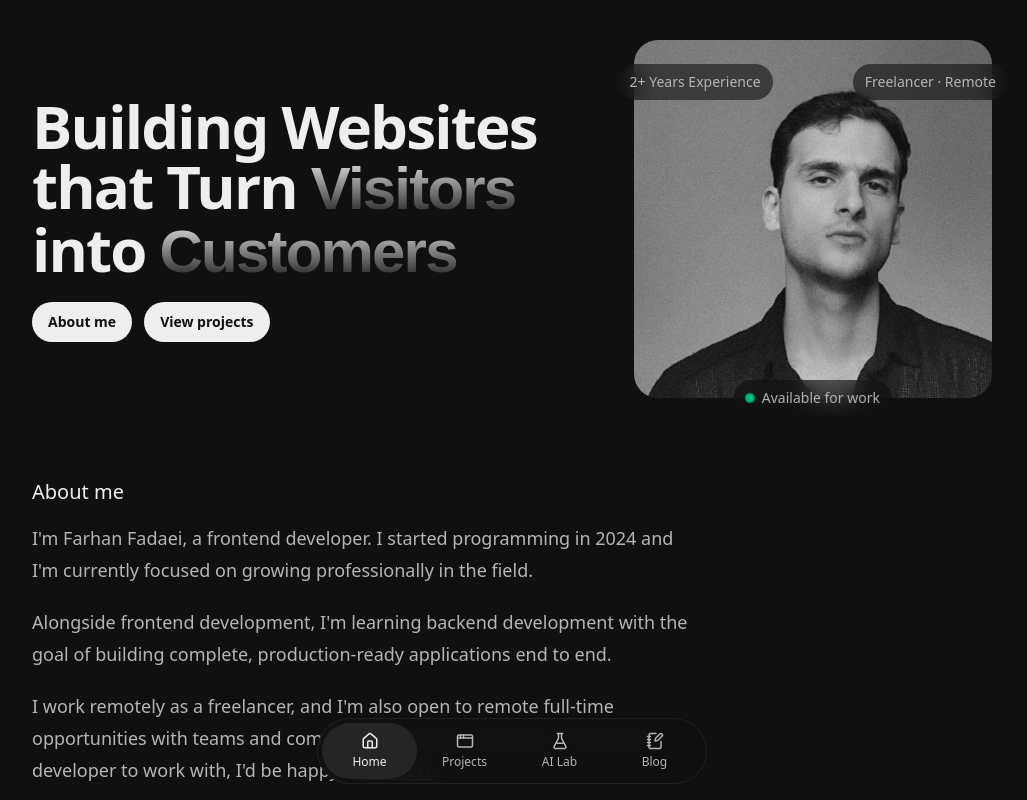
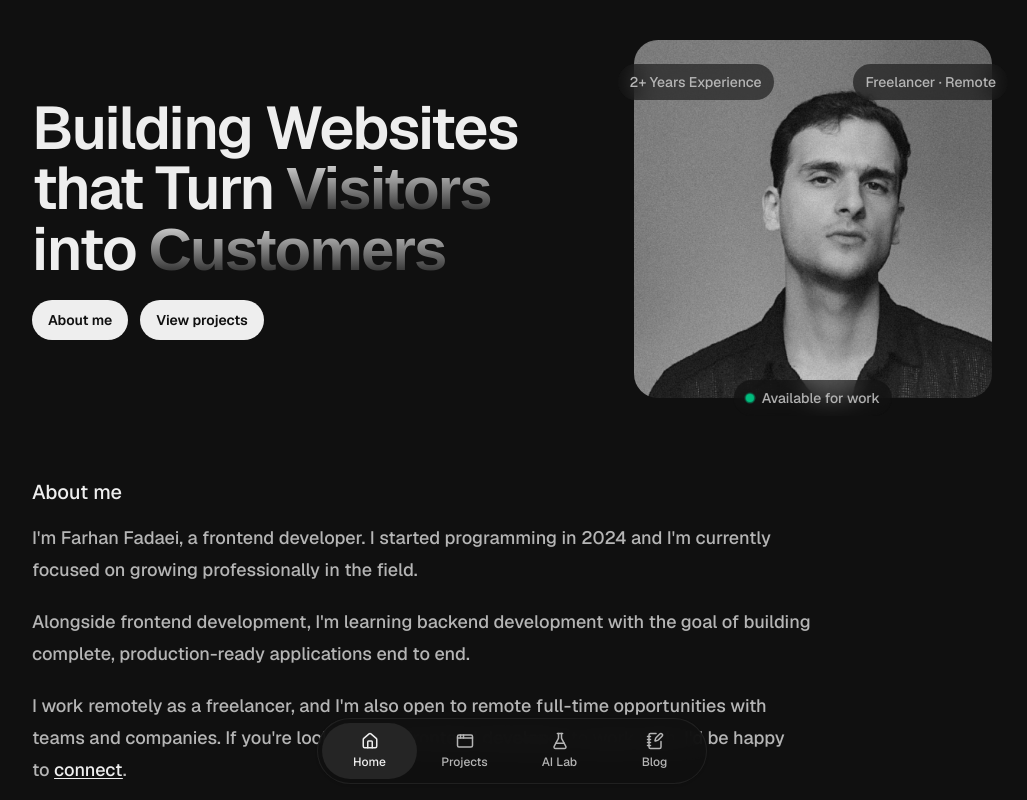
Before and after one commit to FARHAN2324J/Portfolio, a Next.js app: page / in a window 1280 px wide. Shown: the top 800 px of the page, without its empty margins (128-1155 px from the left). Built offline with nearby package versions, Linux system fonts and the light colour scheme; no server answers; a web font is replaced by a local one.

Commit message:
add tanha font

```diff
--- a/app/fonts.ts
+++ b/app/fonts/index.ts
@@ -7,9 +7,10 @@ export const baskervville = Baskervville({
     style: "italic",
 });
 
-export const iranSans = localFont({
-    src: "./fonts/IRANSansX-Medium.otf",
-    variable: "--font-iran-sans",
+export const tanha = localFont({
+    src: "./Tanha.woff2",
+    variable: "--font-tanha",
     display: "swap",
-    weight: "500",
+    weight: "400",
+    style: "normal",
 });
--- a/app/globals.css
+++ b/app/globals.css
@@ -20,7 +20,12 @@ html {
 
 body {
   background: #101010;
-  font-family: var(--font-geist-sans), var(--font-iran-sans), sans-serif;
+  font-family: var(--font-geist-sans), var(--font-tanha), sans-serif;
+}
+
+/* Persian text uses Tanha, while Latin text keeps Geist. */
+:lang(fa) {
+  font-family: var(--font-tanha), var(--font-geist-sans), sans-serif;
 }
 
 html,
--- a/app/layout.tsx
+++ b/app/layout.tsx
@@ -2,6 +2,7 @@ import type { Metadata } from "next";
 import { Geist, Geist_Mono } from "next/font/google";
 
 import "./globals.css";
+import { tanha } from "./fonts";
 import { Navbar } from "@/components/layout/navbar";
 import NextTopLoader from "nextjs-toploader";
 
@@ -58,7 +59,7 @@ export default function RootLayout({
     return (
         <html
             lang="en"
-            className={`${geistSans.variable} ${geistMono.variable} h-full antialiased`}
+            className={`${geistSans.variable} ${geistMono.variable} ${tanha.variable} h-full antialiased`}
         >
             <body className="min-h-full flex flex-col">
                 <NextTopLoader
```
Also changed, not shown: app/fonts/IRANSansX-Medium.otf (deleted), app/fonts/Tanha.woff2 (added).
